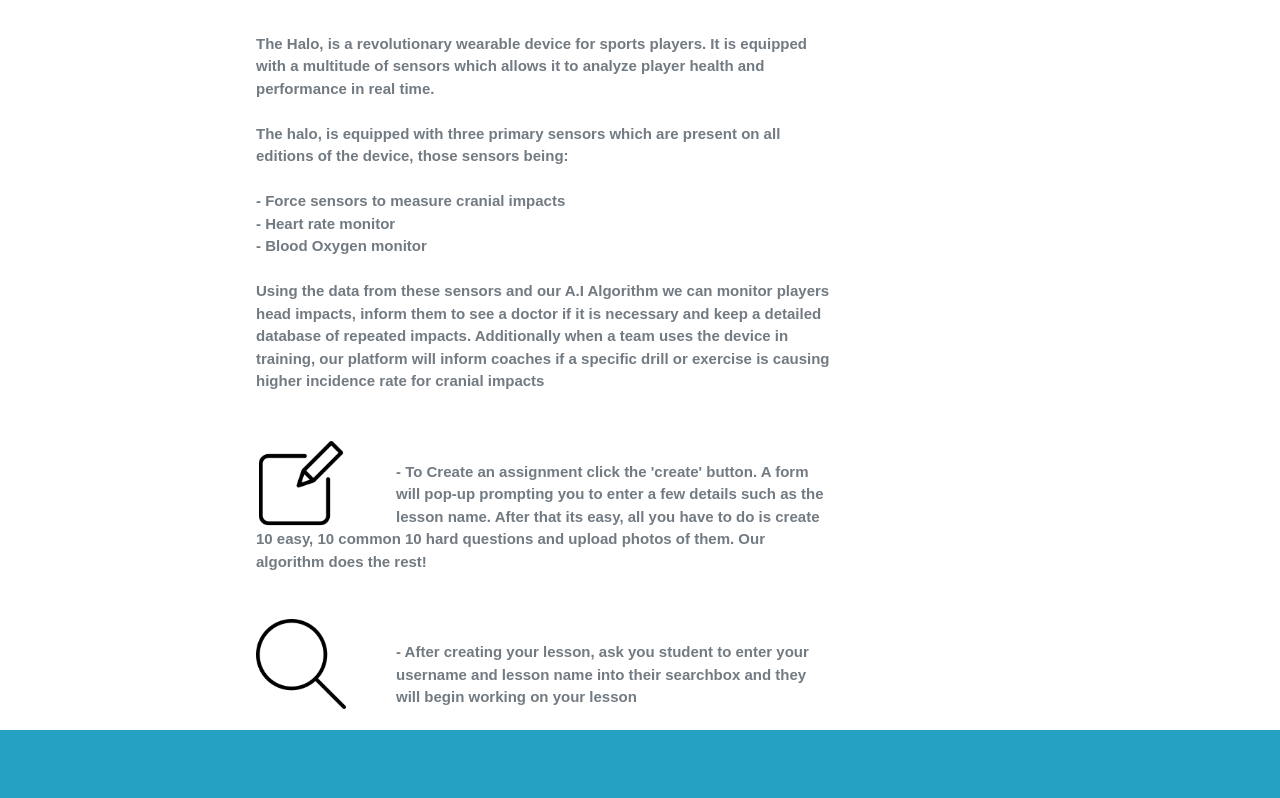
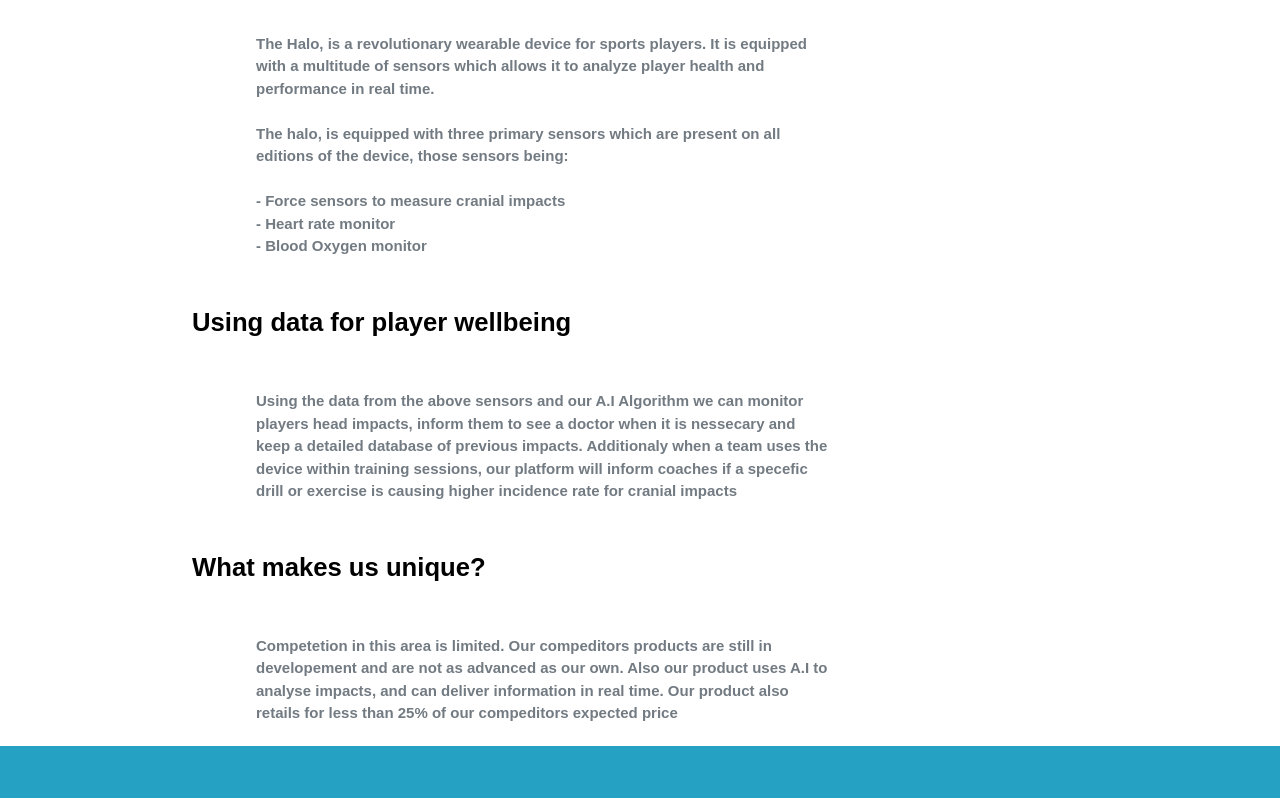
Before and after one commit to HarryOC493/Halo-Fit, a plain HTML site: page index.html in a window 1280 px wide. Shown: the part 821-1619 px from the top of the page. Drawn offline with nearby package versions, Linux system fonts and the light colour scheme.

Commit message:
Update index.html

```diff
--- a/index.html
+++ b/index.html
@@ -114,15 +114,18 @@
 					<div class="Info">
 						<h2>What is The Halo?</h2>
 						<div class="Dash">
-							<h3 style="float: right;"><br>The Halo, is a revolutionary wearable device for sports players. It is equipped with a multitude of sensors which allows it to analyze player health and performance in real time. <br> <br>The halo, is equipped with three primary sensors which are present on all editions of the device, those sensors being:<br><br>- Force sensors to measure cranial impacts<br>- Heart rate monitor<br>- Blood Oxygen monitor<br><br>Using the data from these sensors and our A.I Algorithm we can monitor players head impacts, inform them to see a doctor if it is necessary and keep a detailed database of repeated impacts. Additionally when a team uses the device in training, our platform will inform coaches if a specific drill or exercise is causing higher incidence rate for cranial impacts</h3>
+							<h3 style="float: right;"><br>The Halo, is a revolutionary wearable device for sports players. It is equipped with a multitude of sensors which allows it to analyze player health and performance in real time. <br> <br>The halo, is equipped with three primary sensors which are present on all editions of the device, those sensors being:<br><br>- Force sensors to measure cranial impacts<br>- Heart rate monitor<br>- Blood Oxygen monitor</h3>
 						</div>
 						<br><br>
+						<h2>Using data for player wellbeing</h2>
 						<div class="Dash">
-							<h3 style="float: right;"><img src="images/CreateIcon.png" width="140px" height="90px" class="DashImg"><br>- To Create an assignment click the 'create' button. A form will pop-up prompting you to enter a few details such as the lesson name. After that its easy, all you have to do is create 10 easy, 10 common 10 hard questions and upload photos of them. Our algorithm does the rest!</h3>
+							<h3 style="float: right;"><br>Using the data from the above sensors and our A.I Algorithm we can monitor players head impacts, inform them to see a doctor when it is nessecary and keep a detailed database of previous impacts. Additionaly when a team uses the device within training sessions, our platform will inform coaches if a specefic drill or exercise is causing higher incidence rate for cranial impacts</h3>
 						</div>
 						<br><br>
+						<h2>What makes us unique?</h2>
 						<div class="Dash">
-							<h3 style="float: right;"><img src="images/SearchIcon.png" width="140px" height="90px" class="DashImg"><br>- After creating your lesson, ask you student to enter your username and lesson name into their searchbox and they will begin working on your lesson</h3>
+							<h3 style="float: right;"><br>Competetion in this area is limited. Our compeditors products are still in developement and are not as advanced as our own. Also our product uses A.I to analyse impacts, and can deliver information in real time. Our product also retails for less than 25% of our compeditors expected price
+							</h3>
 						</div>
 					</div>
 				</div>
```
